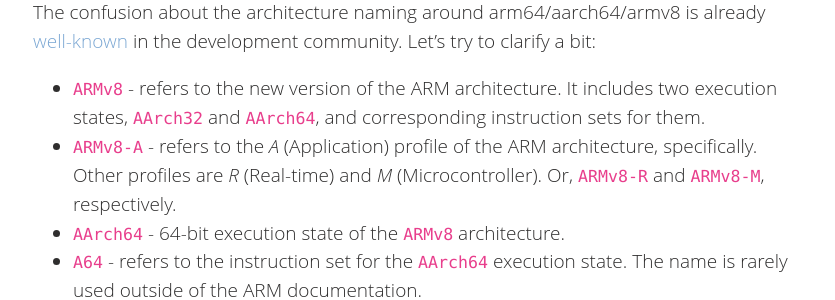
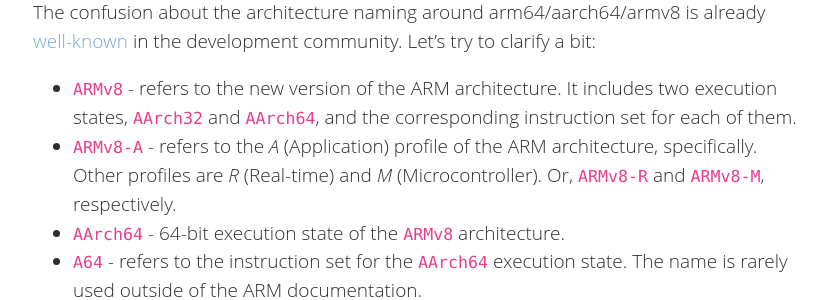
Before and after one commit to conan-io/conan-io.github.io, a Jekyll site: the page built from _posts/2021-09-06-m1.markdown, in a window 1280 px wide and 900 px high, scrolled down 1138 px. Shown: the part 156-456 px from the top of the window, without its empty margins (19-854 px from the left). Built offline with Jekyll 4.4.1, drawn with Linux system fonts in a browser that asks for light colours; comment, search, counter and statistics services are not loaded.

Commit message:
Update _posts/2021-09-06-m1.markdown

```diff
--- a/_posts/2021-09-06-m1.markdown
+++ b/_posts/2021-09-06-m1.markdown
@@ -45,7 +45,7 @@ Of course, your building machine need to provide the tooling required for this b
 The confusion about the architecture naming around arm64/aarch64/armv8 is already [well-known](https://lkml.org/lkml/2012/7/15/133)
  in the development community. Let's try to clarify a bit:
 
-* `ARMv8` - refers to the new version of the ARM architecture. It includes two execution states, `AArch32` and `AArch64`, and corresponding instruction sets for them.
+* `ARMv8` - refers to the new version of the ARM architecture. It includes two execution states, `AArch32` and `AArch64`, and the corresponding instruction set for each of them.
 * `ARMv8-A` - refers to the *A* (Application) profile of the ARM architecture, specifically. Other profiles are *R* (Real-time) and *M* (Microcontroller). Or, `ARMv8-R` and `ARMv8-M`, respectively.
 * `AArch64` - 64-bit execution state of the `ARMv8` architecture.
 * `A64` - refers to the instruction set for the `AArch64` execution state. The name is rarely used outside of the ARM documentation.
```
